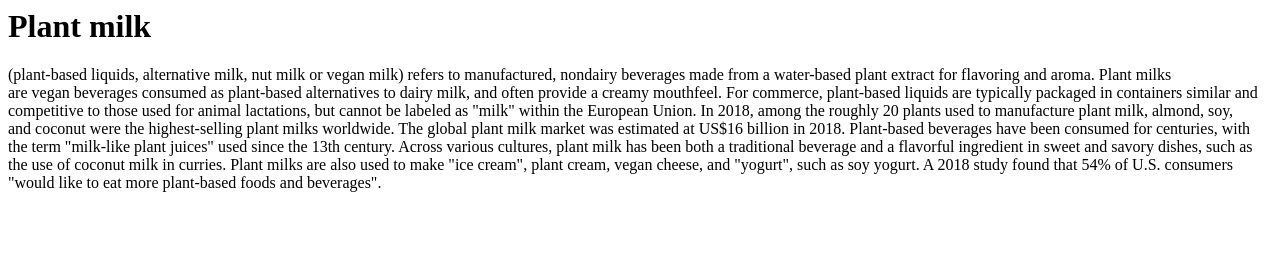
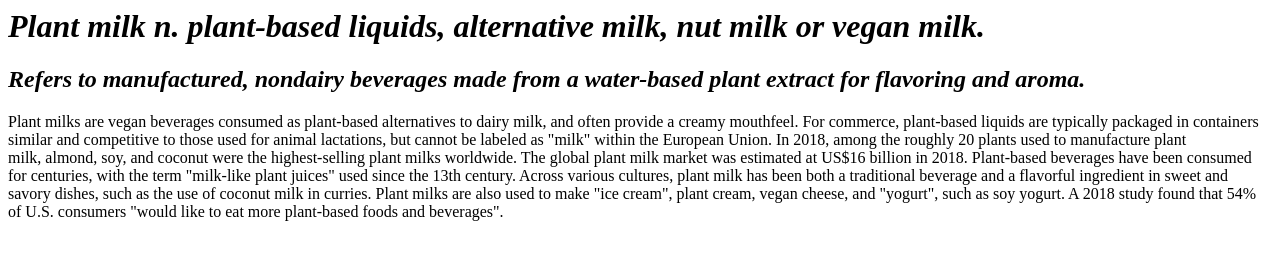
Before and after one commit to erinrlambo/erinrlambo.github.io, a plain HTML site: page index.html in a window 1280 px wide. Drawn offline with Linux system fonts and the light colour scheme.

Commit message:
Update index.html

```diff
--- a/index.html
+++ b/index.html
@@ -1,2 +1,2 @@
-<h1>Plant milk</h1> (plant-based liquids, alternative milk, nut milk or vegan milk) refers to manufactured, nondairy beverages made from a water-based plant extract for flavoring and aroma. Plant milks are vegan beverages consumed as plant-based alternatives to dairy milk, and often provide a creamy mouthfeel. For commerce, plant-based liquids are typically packaged in containers similar and competitive to those used for animal lactations, but cannot be labeled as "milk" within the European Union. In 2018, among the roughly 20 plants used to manufacture plant milk, almond, soy, and coconut were the highest-selling plant milks worldwide. The global plant milk market was estimated at US$16 billion in 2018.
+<h1><i>Plant milk n. plant-based liquids, alternative milk, nut milk or vegan milk.</h1> <h2>Refers to manufactured, nondairy beverages made from a water-based plant extract for flavoring and aroma.</i></h2> Plant milks are vegan beverages consumed as plant-based alternatives to dairy milk, and often provide a creamy mouthfeel. For commerce, plant-based liquids are typically packaged in containers similar and competitive to those used for animal lactations, but cannot be labeled as "milk" within the European Union. In 2018, among the roughly 20 plants used to manufacture plant milk, almond, soy, and coconut were the highest-selling plant milks worldwide. The global plant milk market was estimated at US$16 billion in 2018.
 Plant-based beverages have been consumed for centuries, with the term "milk-like plant juices" used since the 13th century. Across various cultures, plant milk has been both a traditional beverage and a flavorful ingredient in sweet and savory dishes, such as the use of coconut milk in curries. Plant milks are also used to make "ice cream", plant cream, vegan cheese, and "yogurt", such as soy yogurt. A 2018 study found that 54% of U.S. consumers "would like to eat more plant-based foods and beverages".
```
